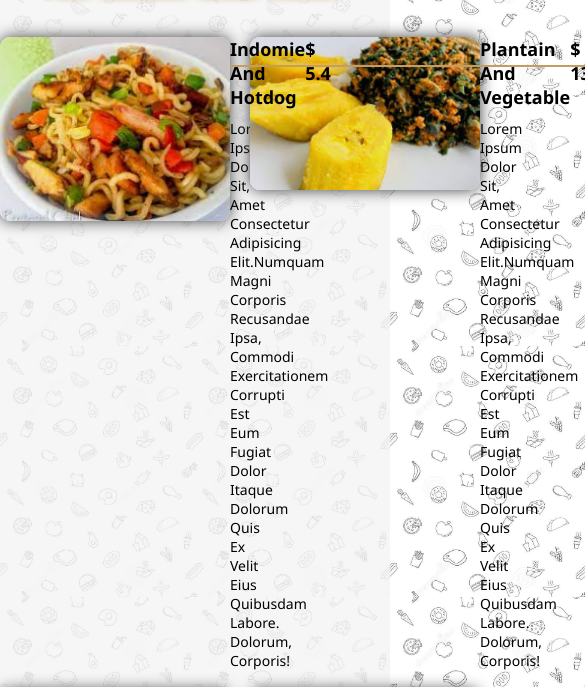
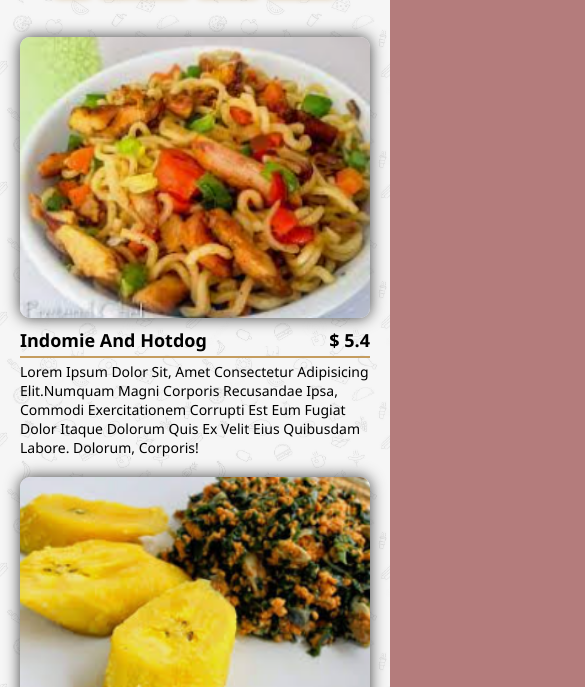
Before and after one commit to DiamondNath07/food-schedule, a plain HTML site: page index.html in a window 390 px wide. Shown: the part 156-843 px from the top of the page, 585 px wide, since content can reach past the window. Drawn offline with Linux system fonts and the light colour scheme.

Commit message:
add mobile version

```diff
--- a/styles.css
+++ b/styles.css
@@ -23,6 +23,7 @@ body::after {
   background-color: #f4f4f4;
   opacity: 0.8;
   z-index: -1;
+  min-height: 100vh;
 }
 
 main {
@@ -133,3 +134,44 @@ main {
   margin-top: 10px;
   text-transform: capitalize;
 }
+
+/* mobile */
+@media screen and (max-width: 780px) {
+  main {
+    max-width: 600px;
+  }
+
+  .food-tray {
+    display: grid;
+    grid-template-columns: repeat(1, 1fr);
+  }
+
+  .meal-specs {
+
+    /* display: flex;
+   flex-direction: column; */
+    display: grid;
+    grid-template-columns: repeat(1, 1fr);
+    /* margin: 0 auto; */
+    /* padding-left: 50px; */
+    padding: 0 20px;
+
+  }
+
+  .food-pic{
+   width: 100%;
+  }
+
+  .name-price {
+   margin-top: 10px;
+   width: 100%;
+  }
+
+  .name-price::after {
+width: 100%;  }
+
+  .food-info{
+   width: 100%;
+  }
+
+}
```
